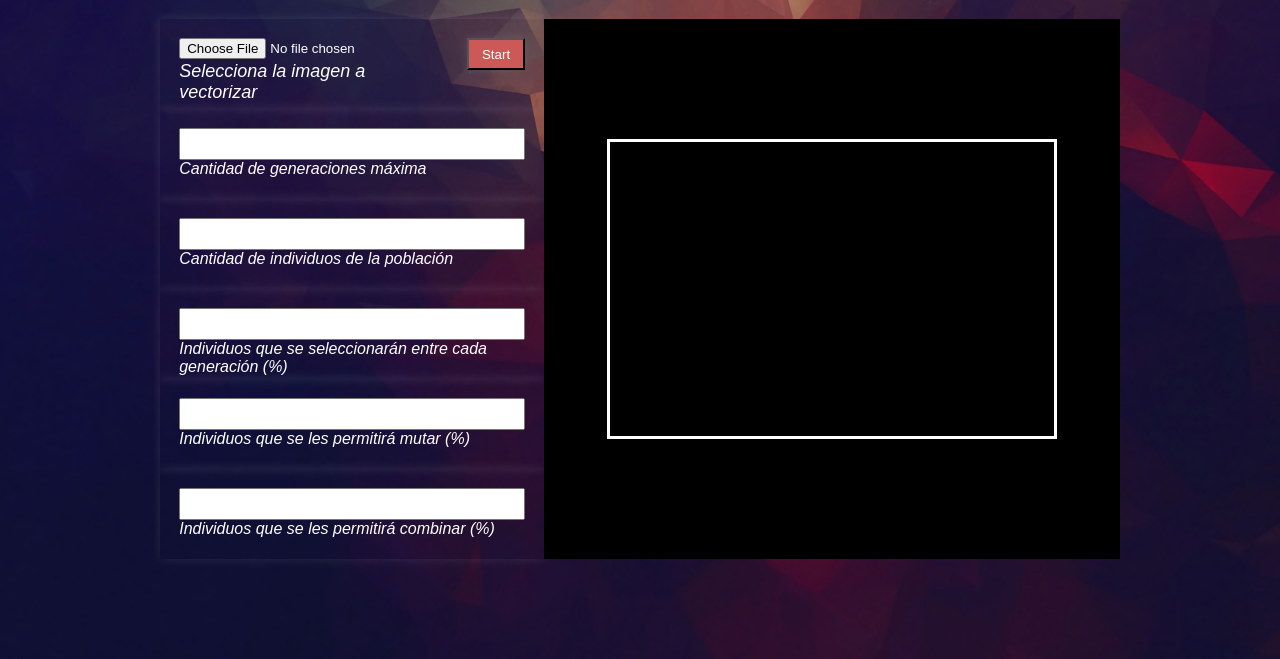
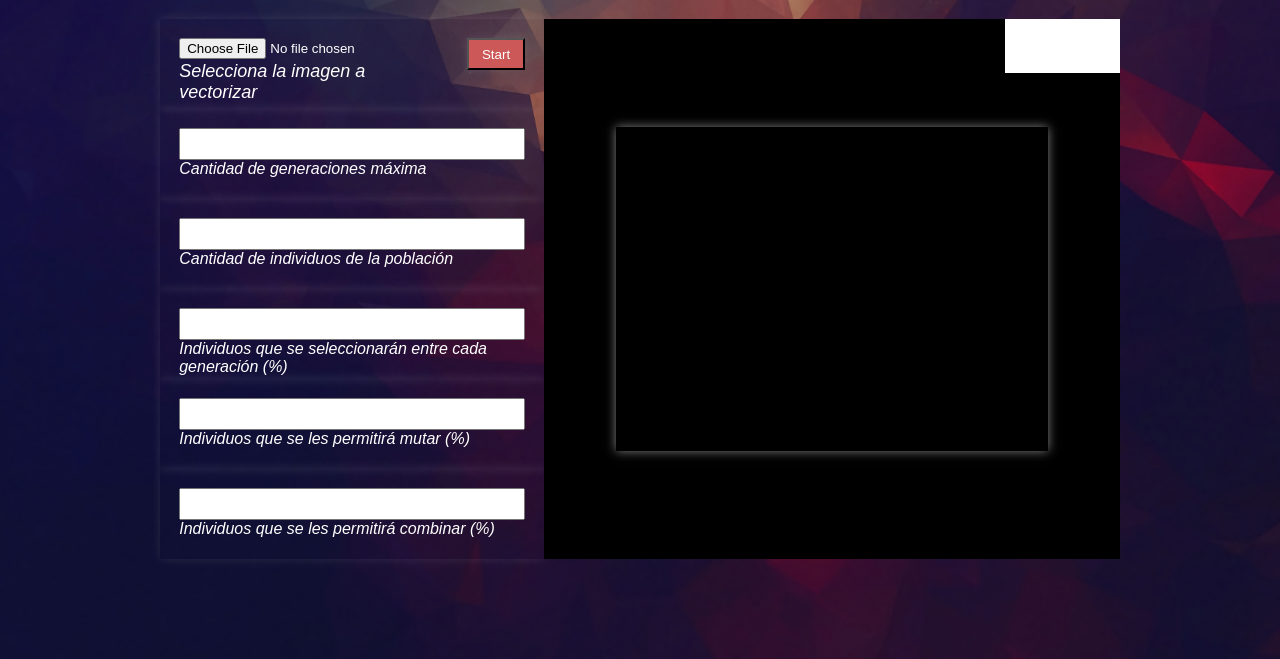
Before and after one commit to samuelvalverdeTec/ImageVectorization, a plain HTML site: page index.html in a window 1280 px wide. Shown: the part 141-800 px from the top of the page. Drawn offline with Linux system fonts and the light colour scheme.

Commit message:
antes de empezar el algoritmo

```diff
--- a/index.html
+++ b/index.html
@@ -6,7 +6,8 @@
 <body>
     <div class="banner">
         <h2>Image Vectorization with Genetic Algorithms</h2>
-        <p style="font-size: 15px; padding-top: 5px; padding-bottom: 5px;">Samuel Valverde & Erick Kauffmann</p>
+        <p style="font-size: 1.2rem; padding-top: 5px; padding-bottom: 5px;">
+            Samuel Valverde & Erick Kauffmann</p>
     </div>
     <div class="main-container">
         <div class="i-container">
@@ -52,10 +53,14 @@
         </div>
         <div class="o-container">
             <div class="display">
-                <canvas id="canvas1"></canvas>
+                <div class="timer">
+                    Tiempo total
+                </div>
+                <canvas id="canvasOutput"></canvas>
             </div>
         </div>
     </div>
     <script src="script.js"></script>
+    <script async src="https://docs.opencv.org/3.4.0/opencv.js" type="text/javascript"></script>
 </body>
 </html>
--- a/script.js
+++ b/script.js
@@ -1,11 +1,19 @@
-const canvas = document.getElementById('canvas1');
+const canvas = document.getElementById('canvasOutput');
 const ctx = canvas.getContext('2d');
 canvas.width = 450;
 canvas.height = 300;
-
 const imgInput = document.getElementById('imageInput');
 const image = new Image();
 const button = document.getElementById('input-button');
+const maxGens = document.getElementById('input1');      // maximo de generaciones
+const individuos = document.getElementById('input2');   // individuos de la poblacion
+const percIndivsSelected = document.getElementById('input3');   // % individuos seleccionados por generacion
+const percIndivsMutb = document.getElementById('input4');   // % individuos mutables
+const percIndivsComb = document.getElementById('input5');   // % individuos combinables
+
+function start(){
+
+}
 
 imgInput.addEventListener('change', function(e) {
     var file = e.target.files[0];
@@ -14,44 +22,32 @@ imgInput.addEventListener('change', function(e) {
         reader.onload = function(e) {
             var imageSource = e.target.result;
             image.src = imageSource;
-            // La variable "imageSource" contiene la URL de la imagen seleccionada.
-            console.log(imageSource);
         };
         reader.readAsDataURL(file);
     }
 });
-
 image.addEventListener('load', function(){
     ctx.drawImage(image, 0, 0, canvas.width, canvas.height);
     const scannedImage = ctx.getImageData(0, 0, canvas.width, canvas.height);
-    console.log(scannedImage);
-    const scannedData = scannedImage.data;
-    for (let i = 0; i < scannedData.length(); i += 4){
-        const total = scannedData[i] + scannedData[i+1] + scannedData[i+2]; // r,g,b
-        const averageColorValue = total/3;
-        scannedData[i] = averageColorValue;
-        scannedData[i+1] = averageColorValue;
-        scannedData[i+2] = averageColorValue;
-    }
-    scannedImage.data = scannedData;
     ctx.putImageData(scannedImage, 0, 0);
 })
-
-const maxGens = document.getElementById('input1');      // maximo de generaciones
-const individuos = document.getElementById('input2');   // individuos de la poblacion
-const percIndivsSelected = document.getElementById('input3');   // % individuos seleccionados por generacion
-const percIndivsMutb = document.getElementById('input4');   // % individuos mutables
-const percIndivsComb = document.getElementById('input5');   // % individuos combinables
-
-
+function paramsToInt(){
+    maxGens.value = parseInt(maxGens.value);
+    individuos.value = parseInt(individuos.value);
+    percIndivsSelected.value = parseInt(percIndivsSelected.value);
+    percIndivsMutb.value = parseInt(percIndivsMutb.value);
+    percIndivsComb.value = parseInt(percIndivsComb.value);
+}
 function verifyParameters(){
-
     if(maxGens.value != '' && individuos.value != '' && percIndivsSelected.value != ''
     && percIndivsMutb.value != '' && percIndivsComb.value != ''){
-
-        start()
+        paramsToInt();
+        if(percIndivsSelected.value + percIndivsMutb.value + percIndivsComb.value != 100){
+            alert('ERROR: La suma de los porcentajes ingresados debe representar un 100%. Inténtelo de nuevo!');
+        } else{
+            start();
+        }
     } else{
-        alert('ERROR: El algoritmo no puede iniciar hasta que se llenen todos los requisitos solicitados. Inténtelo de nuevo!')
+        alert('ERROR: El algoritmo no puede iniciar hasta que se llenen todos los requisitos solicitados. Inténtelo de nuevo!');
     }
-
 }
--- a/styles.css
+++ b/styles.css
@@ -24,7 +24,7 @@ body{
     justify-content: center;
     align-items: center;
     color: #f3f3f3;
-    font-size: 1.2rem;
+    font-size: 1.5rem;
     font-weight: 500;
     line-height: 1.2;
     padding-bottom: 25px;
@@ -97,12 +97,23 @@ body{
     justify-content: center;
     position: relative;
 }
-#canvas1{
-    border: 3px solid #fff;
+#canvasOutput{
+    box-shadow: 0px 0px 10px rgba(255, 255, 255, 0.5);
     top: 50%;
     left: 50%;
     position: absolute;
-    width: 450px;
-    height: 300px;
+    width: 75%;
+    height: 60%;
     transform: translate(-50%, -50%);
 }
+.o-container .display .timer{
+    display: flex;
+    position: absolute;
+    width: 20%;
+    height: 10%;
+    top: 0;
+    right: 0;
+    background-color: #ffffff;
+    color: #fff;
+    padding: 10px;
+}
```
